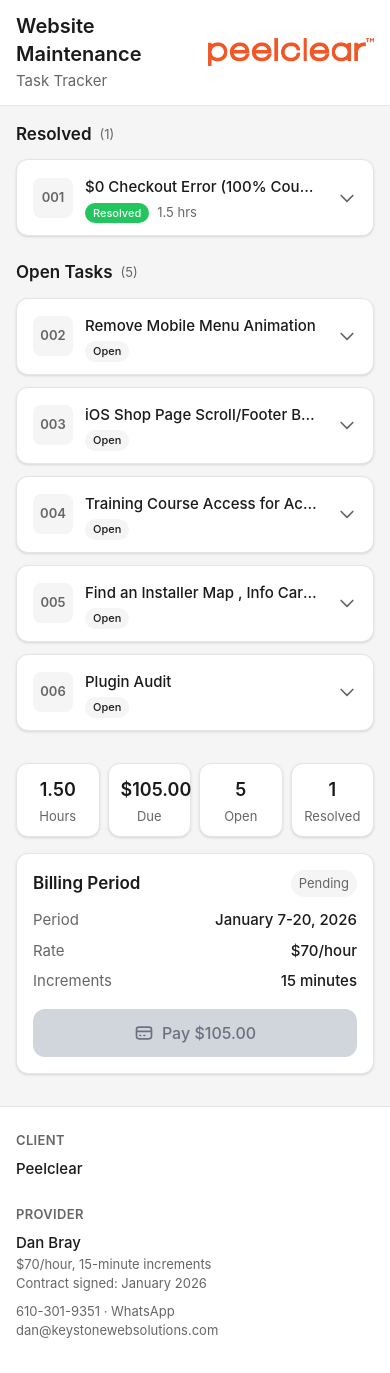
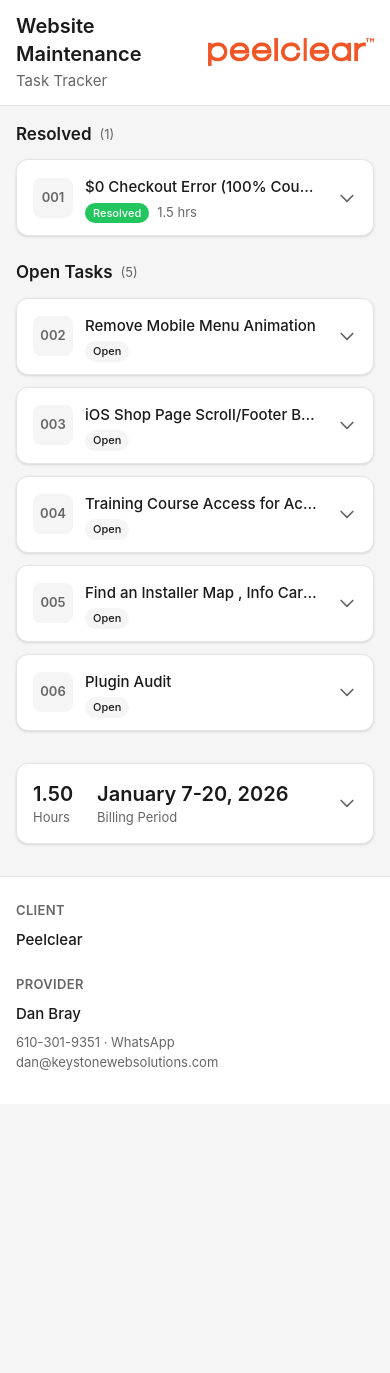
Before and after one commit to DBray33/peelclear-task-tracker, a React (Vite) app: page / in a window 390 px wide. After the commit the page ends 1104 px from the top, so only its background shows below. Built offline with nearby package versions, Linux system fonts and the light colour scheme.

Commit message:
Combine stats and billing into collapsible dropdown

```diff
--- a/src/App.jsx
+++ b/src/App.jsx
@@ -1,6 +1,5 @@
 import Header from './components/Header';
 import StatsBar from './components/StatsBar';
-import BillingPeriod from './components/BillingPeriod';
 import TaskList from './components/TaskList';
 import Footer from './components/Footer';
 import './App.css';
@@ -12,7 +11,6 @@
       <main className="max-w-3xl mx-auto">
         <TaskList />
         <StatsBar />
-        <BillingPeriod />
       </main>
       <Footer />
     </div>
--- a/src/components/Footer.jsx
+++ b/src/components/Footer.jsx
@@ -18,12 +18,6 @@
             Provider
           </h3>
           <p className="text-[15px] text-dark font-medium">{providerInfo.contact}</p>
-          <p className="text-[13px] text-secondary">
-            {providerInfo.rate}, {providerInfo.increments}
-          </p>
-          <p className="text-[13px] text-secondary">
-            Contract signed: {providerInfo.contractSigned}
-          </p>
           <p className="text-[13px] text-secondary mt-2">
             <a href="tel:610-301-9351" className="hover:text-dark">610-301-9351</a>
             {' · '}
--- a/src/components/StatsBar.jsx
+++ b/src/components/StatsBar.jsx
@@ -1,34 +1,100 @@
-import { tasks } from '../data/tasks';
+import { useState } from 'react';
+import { tasks, billingInfo } from '../data/tasks';
 
 export default function StatsBar() {
+  const [isExpanded, setIsExpanded] = useState(false);
   const totalHours = tasks.reduce((sum, task) => sum + task.hours, 0);
-  const amountDue = totalHours * 70;
+  const amountDue = totalHours * billingInfo.rate;
   const openTasks = tasks.filter(t => t.status !== 'Resolved').length;
   const resolvedTasks = tasks.filter(t => t.status === 'Resolved').length;
 
-  const stats = [
-    { label: 'Hours', value: `${totalHours.toFixed(2)}`, sublabel: 'this period' },
-    { label: 'Due', value: `$${amountDue.toFixed(2)}`, sublabel: 'amount' },
-    { label: 'Open', value: openTasks, sublabel: 'tasks' },
-    { label: 'Resolved', value: resolvedTasks, sublabel: 'tasks' },
-  ];
-
   return (
     <div className="px-4 py-4 md:px-6">
-      <div className="grid grid-cols-4 gap-2 md:gap-4">
-        {stats.map((stat) => (
-          <div
-            key={stat.label}
-            className="bg-white rounded-xl p-3 md:p-4 text-center shadow-sm border border-border"
-          >
-            <div className="text-lg md:text-xl font-semibold text-dark">
-              {stat.value}
+      <div className="bg-white rounded-xl shadow-sm border border-border overflow-hidden">
+        {/* Collapsed Header - Always visible */}
+        <button
+          onClick={() => setIsExpanded(!isExpanded)}
+          className="w-full p-4 flex items-center justify-between text-left"
+        >
+          <div className="flex items-center gap-6">
+            <div>
+              <div className="text-xl font-semibold text-dark">{totalHours.toFixed(2)}</div>
+              <div className="text-[13px] text-secondary">Hours</div>
             </div>
-            <div className="text-[13px] text-secondary leading-tight mt-1">
-              {stat.label}
+            <div>
+              <div className="text-xl font-semibold text-dark">{billingInfo.currentPeriod}</div>
+              <div className="text-[13px] text-secondary">Billing Period</div>
             </div>
           </div>
-        ))}
+          <svg
+            className={`w-5 h-5 text-secondary flex-shrink-0 transition-transform duration-300 ${
+              isExpanded ? 'rotate-180' : ''
+            }`}
+            fill="none"
+            stroke="currentColor"
+            viewBox="0 0 24 24"
+          >
+            <path strokeLinecap="round" strokeLinejoin="round" strokeWidth={2} d="M19 9l-7 7-7-7" />
+          </svg>
+        </button>
+
+        {/* Expanded Content */}
+        <div
+          className={`overflow-hidden transition-all duration-300 ease-in-out ${
+            isExpanded ? 'max-h-[500px] opacity-100' : 'max-h-0 opacity-0'
+          }`}
+        >
+          <div className="px-4 pb-4 border-t border-border">
+            {/* Stats Grid */}
+            <div className="grid grid-cols-4 gap-2 py-4">
+              <div className="text-center">
+                <div className="text-lg font-semibold text-dark">{totalHours.toFixed(2)}</div>
+                <div className="text-[13px] text-secondary">Hours</div>
+              </div>
+              <div className="text-center">
+                <div className="text-lg font-semibold text-dark">${amountDue.toFixed(2)}</div>
+                <div className="text-[13px] text-secondary">Due</div>
+              </div>
+              <div className="text-center">
+                <div className="text-lg font-semibold text-dark">{openTasks}</div>
+                <div className="text-[13px] text-secondary">Open</div>
+              </div>
+              <div className="text-center">
+                <div className="text-lg font-semibold text-dark">{resolvedTasks}</div>
+                <div className="text-[13px] text-secondary">Resolved</div>
+              </div>
+            </div>
+
+            {/* Billing Details */}
+            <div className="border-t border-border pt-4">
+              <div className="flex items-center justify-between mb-3">
+                <h2 className="text-[15px] font-semibold text-dark">Billing Period</h2>
+                <span className="text-[13px] px-2 py-1 bg-light-bg rounded-full text-secondary">
+                  {amountDue > 0 ? 'Pending' : 'Paid'}
+                </span>
+              </div>
+
+              <div className="space-y-2 text-[15px]">
+                <div className="flex justify-between">
+                  <span className="text-secondary">Period</span>
+                  <span className="text-dark font-medium">{billingInfo.currentPeriod}</span>
+                </div>
+              </div>
+
+              {amountDue > 0 && (
+                <button
+                  disabled
+                  className="mt-4 w-full flex items-center justify-center gap-2 bg-gray-300 text-gray-500 font-medium py-3 px-4 rounded-xl min-h-[44px] cursor-not-allowed"
+                >
+                  <svg className="w-5 h-5" fill="none" stroke="currentColor" viewBox="0 0 24 24">
+                    <path strokeLinecap="round" strokeLinejoin="round" strokeWidth={2} d="M3 10h18M7 15h1m4 0h1m-7 4h12a3 3 0 003-3V8a3 3 0 00-3-3H6a3 3 0 00-3 3v8a3 3 0 003 3z" />
+                  </svg>
+                  Pay ${amountDue.toFixed(2)}
+                </button>
+              )}
+            </div>
+          </div>
+        </div>
       </div>
     </div>
   );
```
